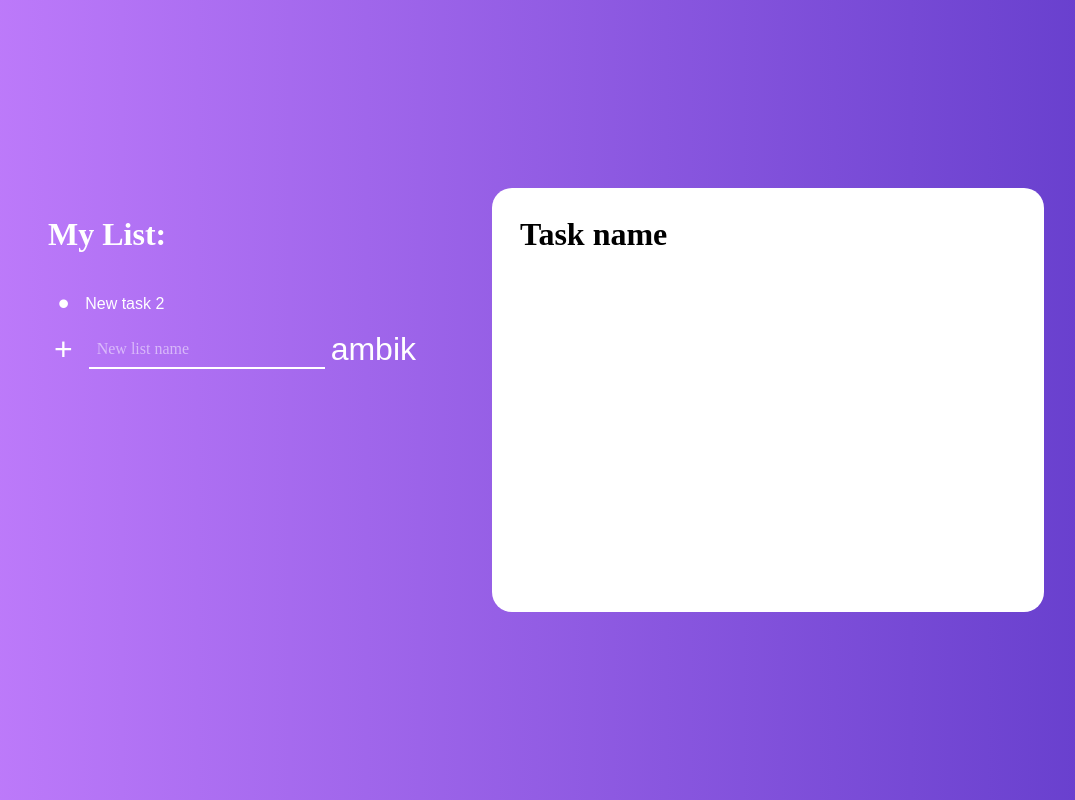
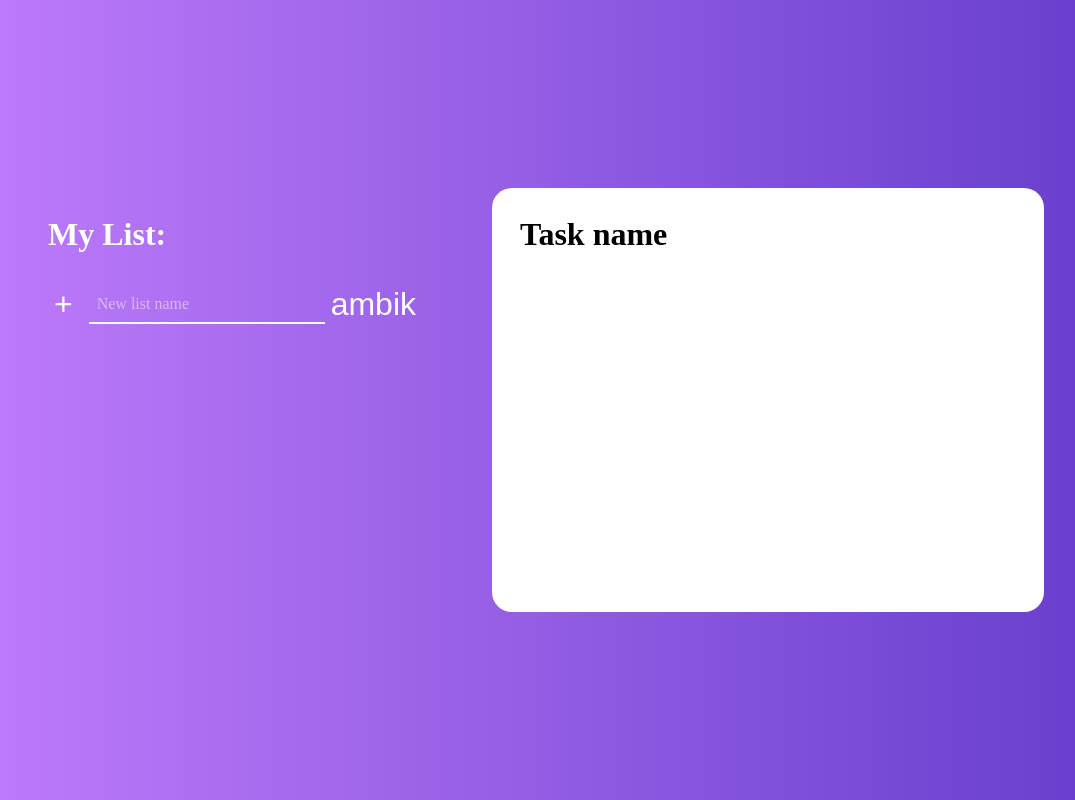
Before and after one commit to WalZKiller/ToDo_List_App, a React (Create React App) app: page / in a window 1280 px wide. Shown: the top 800 px of the page, without its empty margins (124-1199 px from the left). Built offline with nearby package versions, Linux system fonts and the light colour scheme.

Commit message:
update custom hook, assigned on save func

```diff
--- a/src/components/AddedTaskList/index.js
+++ b/src/components/AddedTaskList/index.js
@@ -3,7 +3,7 @@ import React from 'react';
 //Style
 import { Wrapper, PointSymbol, NewTaskText } from './AddedTaskList.styles';
 
-const AddedTaskList = ({ text }) => {
+const AddedTaskList = ({ text, render }) => {
 
     return (
         <>
--- a/src/components/TaskListCard/index.js
+++ b/src/components/TaskListCard/index.js
@@ -8,19 +8,14 @@ import TaskListForm from '../TaskListForm';
 import AddedTaskList from '../AddedTaskList';
 
 //Hook
-import { useTaskListFetch } from '../../hooks/useTaskListFetch';
 
 const TaskListCard = () => {
-
-    const { addNewTaskList, setAddNewTaskList } = useTaskListFetch();
-    const [state, setState] = useState(1);
 
     return (
     <>
         <Wrapper>
             <TaskListHeader>My List:</TaskListHeader>
             <TaskListContent>
-                {state > addNewTaskList && <AddedTaskList text="New task 2"/>}
                 <TaskListForm />
             </TaskListContent>
         </Wrapper>
--- a/src/components/TaskListForm/TaskListForm.styles.js
+++ b/src/components/TaskListForm/TaskListForm.styles.js
@@ -1,6 +1,11 @@
 import styled from "styled-components";
 
 export const Wrapper = styled.div`
+    display: flex;
+    flex-direction: column;
+`;
+
+export const Content = styled.div`
     display: flex;
     flex-direction: row;
 `;
--- a/src/components/TaskListForm/index.js
+++ b/src/components/TaskListForm/index.js
@@ -1,17 +1,25 @@
 import React, { useEffect, useState } from 'react';
 
 //Styles
-import { Wrapper, Button, InputField } from './TaskListForm.styles';
+import { Wrapper, Content, Button, InputField } from './TaskListForm.styles';
 
 //Hook
 import { useTaskListFetch } from '../../hooks/useTaskListFetch';
 
+//Components
+import AddedTaskList from '../AddedTaskList';
+
 const TaskListForm = () => {
 
-    const { state, setState, setAddNewTaskList } = useTaskListFetch();
+    const { state, setState, addNewTaskList, setAddNewTaskList } = useTaskListFetch();
+
+    /*const initialAddNewTaskList = {
+        text = ""
+    }*/
 
     function save() {
         localStorage.setItem("idtasklist", state)
+        setAddNewTaskList(true)
     };
 
     function get() {
@@ -19,13 +27,15 @@ const TaskListForm = () => {
         console.log(x);
     };
 
-    useEffect(() => {
-
-    })
+    /*function saveAndRender() {
+        localStorage.setItem("idtasklist", state)
+    };*/
 
     return (
         <>
             <Wrapper>
+                {addNewTaskList && <AddedTaskList text={state} />}
+                <Content>
                     <Button type='button' onClick={save}>+</Button>
                     <InputField
                         type="text"
@@ -34,6 +44,7 @@ const TaskListForm = () => {
                         onChange={e => setState(e.target.value)}
                     />
                     <Button type='button' onClick={get}>ambik</Button>
+                </Content>
             </Wrapper>
         </>
     );
--- a/src/hooks/useTaskListFetch.js
+++ b/src/hooks/useTaskListFetch.js
@@ -1,8 +1,10 @@
-import { useState, useEffect } from 'react';
+import { useState } from 'react';
+
 
 export const useTaskListFetch = () => {
+
     const [state, setState] = useState('');
-    const [addNewTaskList, setAddNewTaskList] = useState(0);
+    const [addNewTaskList, setAddNewTaskList] = useState(false);
 
     return { state, setState, addNewTaskList, setAddNewTaskList };
 };
```
Lines whose indentation alone changed are shown as unchanged.
